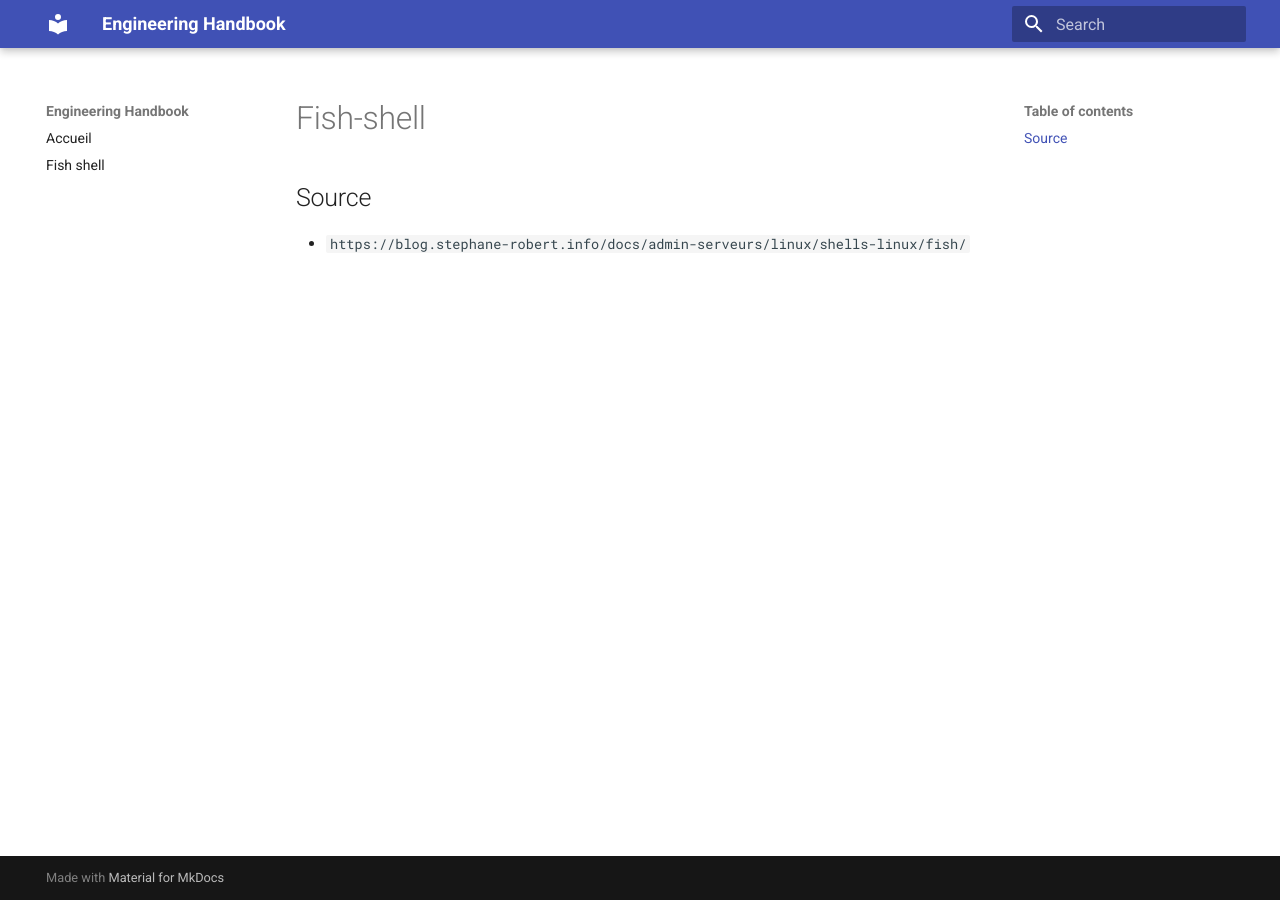
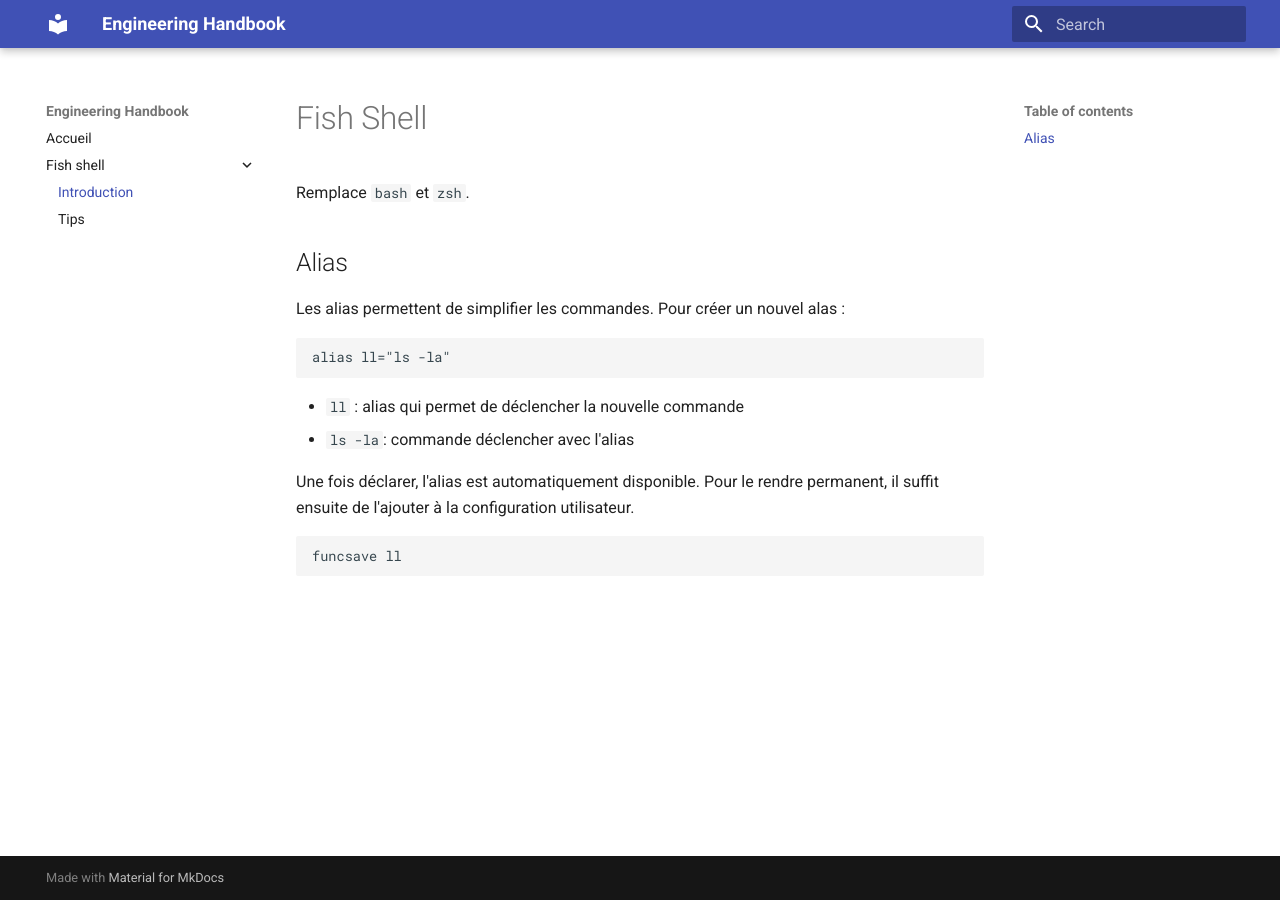
Before and after one commit to GuillemotClement/engineering-handbook, an MkDocs documentation site: the page built from docs/fish-shell/index.md, in a window 1280 px wide. Built offline with MkDocs 1.6.1 and Material for MkDocs 9.7.7, drawn with Linux system fonts in a browser that asks for light colours.

Commit message:
feat: test navigation and organisation with mkdocs

````diff
--- /dev/null
+++ b/docs/fish-shell/index.md
@@ -0,0 +1,19 @@
+# Fish Shell
+
+Remplace `bash` et `zsh`.
+
+## Alias
+
+Les alias permettent de simplifier les commandes. Pour créer un nouvel alas :
+```shell
+alias ll="ls -la"
+```
+
+- `ll` : alias qui permet de déclencher la nouvelle commande
+- `ls -la`: commande déclencher avec l'alias
+
+Une fois déclarer, l'alias est automatiquement disponible. Pour le rendre permanent, il suffit ensuite de l'ajouter à la configuration utilisateur.
+
+```shell
+funcsave ll
+```
--- a/mkdocs.yml
+++ b/mkdocs.yml
@@ -6,4 +6,6 @@ theme:
 
 nav:
   - Accueil: index.md
-  - Fish shell: fish-shell/alias.md
+  - Fish shell:
+      - Introduction: fish-shell/index.md
+      - Tips: fish-shell/tips.md
````
Also changed, not shown: README.md (+2 -0 lines), docs/fish-shell/tips.md (added, +3 -0 lines).
